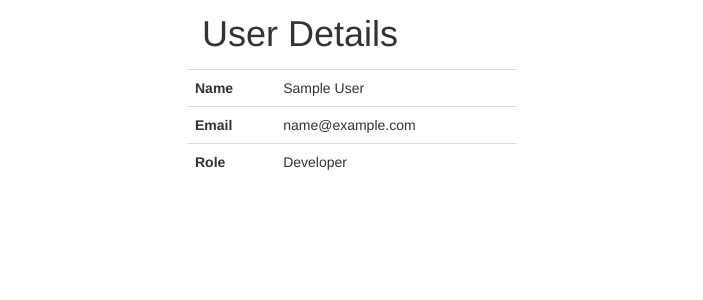
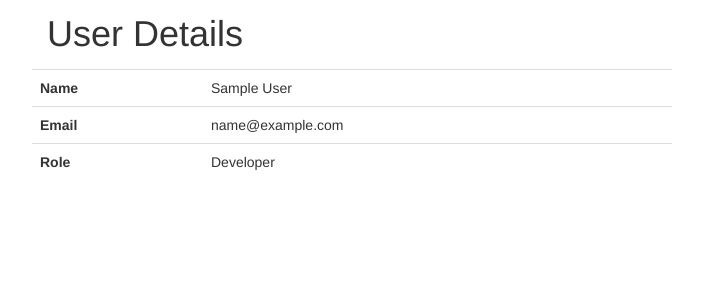
Before and after one commit to cnu/nillu, a Flask app: page /user/1/ in a window 1280 px wide. Shown: the part 51-351 px from the top of the page, without its empty margins (288-991 px from the left). Run offline with Flask 2, Linux system fonts and the light colour scheme; a user stored in the database is signed in; tables that the repository leaves empty hold one stand-in row (values such as "Sample post"); some libraries are stand-ins or nearby versions.

Commit message:
use a wider user-info css class for displaying user info in table

```diff
--- a/nillu/static/custom.css
+++ b/nillu/static/custom.css
@@ -27,3 +27,9 @@ body {
   padding: 15px;
   margin: 0 auto;
 }
+
+.user-info {
+  max-width: 640px;
+  padding: 15px;
+  margin: 0 auto;
+}
--- a/nillu/templates/user.html
+++ b/nillu/templates/user.html
@@ -1,8 +1,8 @@
 {% extends "entry_base.html" %}
 
 {% block container %}
-    <h1 class="form-useradd">User Details</h1>
-    <table class="table form-useradd">
+    <h1 class="user-info">User Details</h1>
+    <table class="table user-info">
         <tr>
             <th>Name</th>
             <td>{{ user.name }}</td>
```
